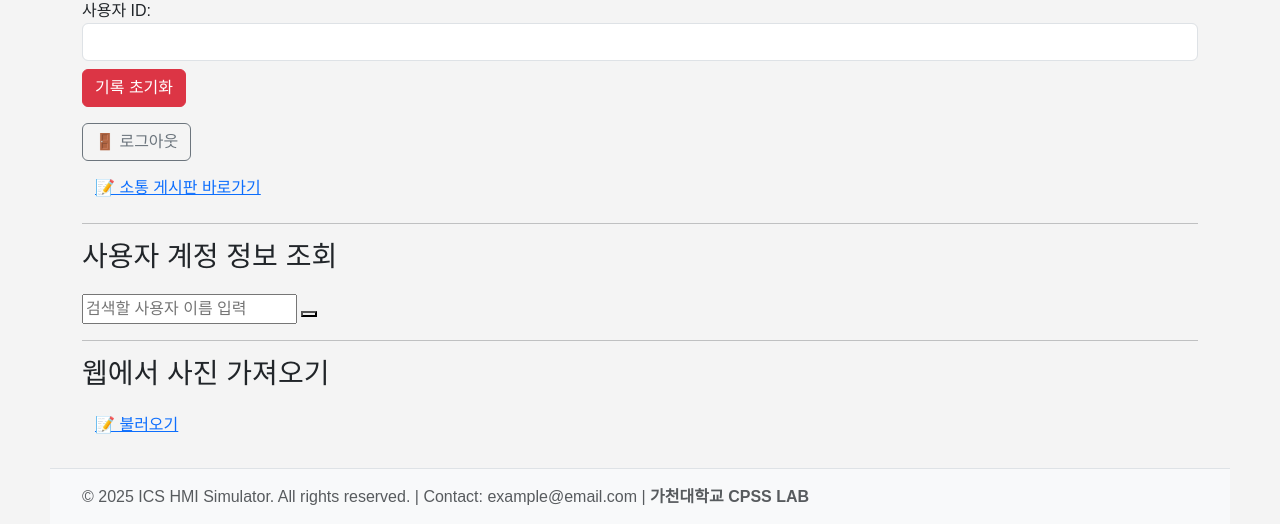
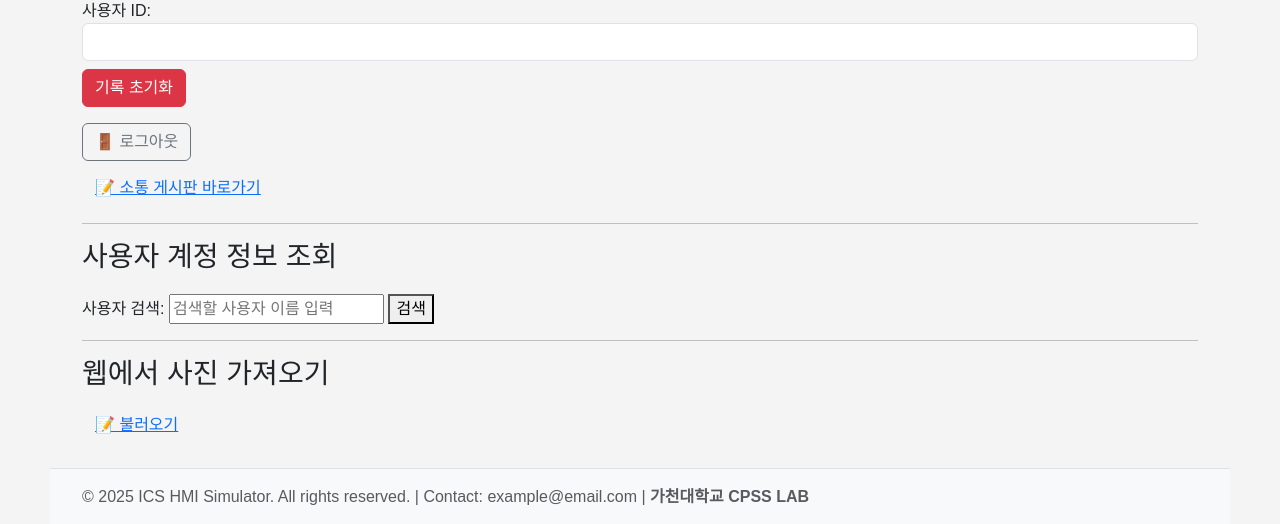
Before and after one commit to code5312/_CPSS_ICS_Server, a Flask app: page / in a window 1280 px wide. Shown: the part 2093-2617 px from the top of the page. Run offline with Flask 3, Linux system fonts and the light colour scheme; data comes from the database, SQL or seed files in the repository.

Commit message:
Update index.html

```diff
--- a/ics-hmi-simulator/app/templates/index.html
+++ b/ics-hmi-simulator/app/templates/index.html
@@ -68,8 +68,9 @@
 
 <h3> 사용자 계정 정보 조회 </h3>
 <form method = "GET" action="/search_user">
+  <label for="search_user">사용자 검색:</label>
   <input type="text" name="q" placeholder="검색할 사용자 이름 입력" required>
-  <button type="submit" 검색></button>
+  <button type="submit">검색</button>
 </form>
 <hr>
 <h3> 웹에서 사진 가져오기 </h3>
```
